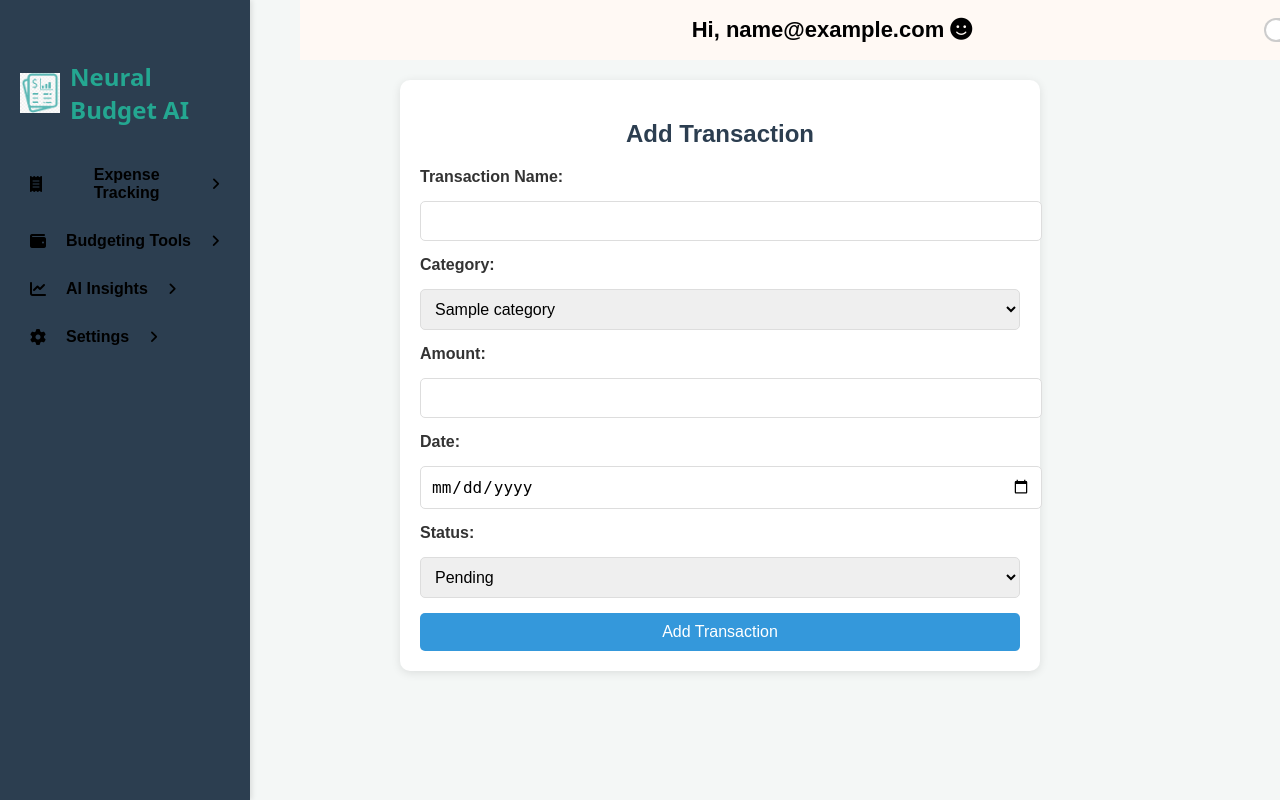
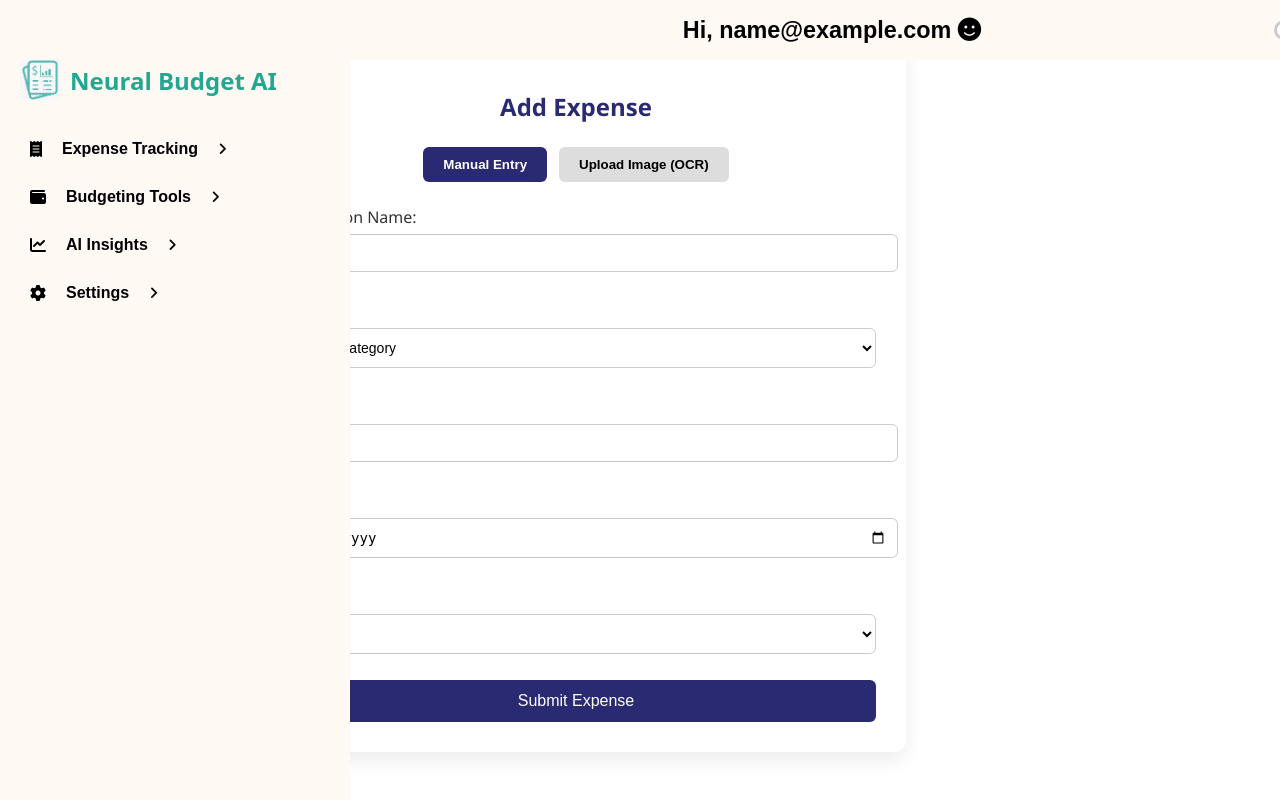
Before and after one commit to Anmolkumaarsiing/NeuralBudget, a Django app: template apps/transactions/templates/transactions/add_transaction.html in a window 1280 px wide. Run offline with Django 5.2, Linux system fonts and the light colour scheme; the template is opened without the code that fills it: most values are stand-ins (such as "Sample title", 1, 10 or a date in 2020); data that the repository does not hold is empty.

Commit message:
Added OCR Entry in Add transaction

```diff
--- a/apps/budgets/templates/budgets/set_Budget.html
+++ b/apps/budgets/templates/budgets/set_Budget.html
@@ -7,6 +7,7 @@
     <title>Neural Budget AI</title>
     <link rel="stylesheet" href="https://cdnjs.cloudflare.com/ajax/libs/font-awesome/6.5.1/css/all.min.css">
     <link rel="stylesheet" href="{% static 'reports/css/dashboard.css' %}">
+    <link rel="stylesheet" href="{% static 'reports/css/sidebar.css' %}">
     <script src="https://cdn.jsdelivr.net/npm/chart.js"></script>
     <script type="module" src="{% static 'core/js/darkmode.js' %}"></script>
     <script type="module" src="{% static 'transactions/js/income_tracker.js' %}"></script>
--- a/apps/transactions/static/transactions/css/add_transaction.css
+++ b/apps/transactions/static/transactions/css/add_transaction.css
@@ -1,160 +1,91 @@
-/* General Styles */
-body {
-    font-family: 'Arial', sans-serif;
-    background-color: #f4f7f6;
-    margin: 0;
-    padding: 0;
-    color: #333;
+/* ---------- Add Expense Section ---------- */
+.add-expense-section {
+  max-width: 600px;
+  margin: 40px auto;
+  padding: 30px;
+  background-color: #fff;
+  box-shadow: 0 8px 20px rgba(0, 0, 0, 0.08);
+  border-radius: 12px;
+  font-family: 'Segoe UI', sans-serif;
+
+  /* 🛠 Fix: Prevent internal scrolling */
+  overflow: visible;
+  height: auto;
 }
 
-.dashboard-container {
-    display: flex;
-    min-height: 100vh;
+/* Heading */
+.add-expense-section h2 {
+  text-align: center;
+  margin-bottom: 24px;
+  color: #2a2a72;
 }
 
-/* Sidebar Styles */
-.sidebar {
-    width: 250px;
-    background-color: #2c3e50;
-    color: #fff;
-    padding: 20px;
-    box-shadow: 2px 0 5px rgba(0, 0, 0, 0.1);
+/* Toggle Buttons (Manual / OCR) */
+.entry-toggle {
+  display: flex;
+  justify-content: center;
+  gap: 12px;
+  margin-bottom: 24px;
 }
 
-.sidebar .logo h2 {
-    font-size: 24px;
-    margin-bottom: 20px;
-    text-align: center;
+.entry-toggle button {
+  padding: 10px 20px;
+  border: none;
+  background-color: #ddd;
+  cursor: pointer;
+  border-radius: 6px;
+  font-weight: 600;
+  transition: 0.3s ease;
 }
 
-.sidebar .nav-links {
-    list-style: none;
-    padding: 0;
+.entry-toggle button.active {
+  background-color: #2a2a72;
+  color: white;
 }
 
-.sidebar .nav-links li {
-    margin: 15px 0;
+/* Form fields */
+.entry-form label {
+  display: block;
+  margin-top: 12px;
+  margin-bottom: 6px;
+  font-weight: 500;
+  color: #333;
 }
 
-.sidebar .nav-links li a {
-    color: #fff;
-    text-decoration: none;
-    font-size: 16px;
-    display: flex;
-    align-items: center;
-    padding: 10px;
-    border-radius: 5px;
-    transition: background-color 0.3s ease;
+.entry-form input,
+.entry-form select {
+  width: 100%;
+  padding: 10px;
+  margin-bottom: 16px;
+  border: 1px solid #ccc;
+  border-radius: 6px;
+  font-size: 14px;
+  background-color: #fff;
+  color: #000;
 }
 
-.sidebar .nav-links li a i {
-    margin-right: 10px;
+/* Submit Button */
+.entry-form button[type="submit"] {
+  background-color: #2a2a72;
+  color: white;
+  border: none;
+  padding: 12px;
+  width: 100%;
+  border-radius: 6px;
+  font-size: 16px;
+  cursor: pointer;
+  margin-top: 10px;
+  transition: background-color 0.3s ease;
 }
 
-.sidebar .nav-links li a:hover {
-    background-color: #34495e;
+.entry-form button[type="submit"]:hover {
+  background-color: #1d1d5c;
 }
 
-.sidebar .nav-links li.active a {
-    background-color: #34495e;
-    font-weight: bold;
+/* ---------- Optional: Responsive Adjustment ---------- */
+@media (max-width: 640px) {
+  .add-expense-section {
+    margin: 20px 16px;
+    padding: 20px;
+  }
 }
-
-/* Main Content Styles */
-.main-content {
-    flex: 1;
-    padding: 20px;
-    background-color: #fff;
-}
-
-/* Topbar Styles */
-.topbar {
-    display: flex;
-    justify-content: space-between;
-    align-items: center;
-    margin-bottom: 20px;
-}
-
-.topbar .greeting h3 {
-    font-size: 22px;
-    margin: 0;
-}
-
-.topbar .greeting span {
-    color: #3498db;
-}
-
-.topbar .actions {
-    display: flex;
-    align-items: center;
-}
-
-/* Dark Mode Toggle */
-.switch {
-    position: relative;
-    display: inline-block;
-    width: 50px;
-    height: 24px;
-}
-
-.switch input {
-    opacity: 0;
-    width: 0;
-    height: 0;
-}
-
-.slider {
-    position: absolute;
-    cursor: pointer;
-    top: 0;
-    left: 0;
-    right: 0;
-    bottom: 0;
-    background-color: #ccc;
-    transition: 0.4s;
-    border-radius: 24px;
-}
-
-.slider:before {
-    position: absolute;
-    content: "";
-    height: 20px;
-    width: 20px;
-    left: 2px;
-    bottom: 2px;
-    background-color: white;
-    transition: 0.4s;
-    border-radius: 50%;
-}
-
-input:checked + .slider {
-    background-color: #3498db;
-}
-
-input:checked + .slider:before {
-    transform: translateX(26px);
-}
-
-/* Add Transaction Section */
-/* Dark Mode Styles */
-body.dark-mode {
-    background-color: #1a1a1a;
-    color: #f4f7f6;
-}
-
-.dark-mode .sidebar {
-    background-color: #1a1a1a;
-}
-
-.dark-mode .sidebar .nav-links li a {
-    color: #f4f7f6;
-}
-
-.dark-mode .sidebar .nav-links li a:hover {
-    background-color: #333;
-}
-
-.dark-mode .main-content {
-    background-color: #2c3e50;
-    color: #f4f7f6;
-}
--- a/apps/transactions/templates/transactions/add_transaction.html
+++ b/apps/transactions/templates/transactions/add_transaction.html
@@ -94,16 +94,21 @@
 
     <!-- Add_Transaction Section -->
 
-    <section class="add-transaction">
-        <h2>Add Transaction</h2>
-        <form method="POST" action="" id="addTransactionForm">
+    <section class="add-expense-section">
+  <h2>Add Expense</h2>
+
+  <!-- Entry Type Toggle -->
+  <div class="entry-toggle">
+    <button type="button" id="manualBtn" class="active" onclick="showForm('manual')">Manual Entry</button>
+    <button type="button" id="ocrBtn" onclick="showForm('ocr')">Upload Image (OCR)</button>
+  </div>
+
+  <!-- Manual Entry Form -->
+  <form method="POST" enctype="multipart/form-data" class="entry-form" id="manualForm" action="#">
     {% csrf_token %}
-
-            <!-- Name Field -->
     <label for="name">Transaction Name:</label>
     <input type="text" id="name" name="name" required>
 
-            <!-- Category Dropdown -->
     <label for="category">Category:</label>
     <select id="category" name="category" required onchange="toggleOtherCategory()">
       {% for category in categories %}
@@ -112,7 +117,6 @@
       <option value="Other">Other</option>
     </select>
 
-            <!-- Other Category Input (Hidden Initially) -->
     <div id="other-category-container" style="display: none;">
       <label for="other-category">Specify Category:</label>
       <input type="text" id="other-category" name="other_category">
@@ -135,9 +139,32 @@
       <option value="Due">Due</option>
     </select>
 
-            <button type="submit">Add Transaction</button>
+    <button type="submit">Submit Expense</button>
+  </form>
+
+  <!-- OCR Upload Form -->
+  <form method="POST" enctype="multipart/form-data" class="entry-form" id="ocrForm" style="display: none;" action="#">
+    {% csrf_token %}
+    <label for="receipt">Upload Receipt:</label>
+    <input type="file" id="receipt" name="receipt" accept="image/*" required>
+    <button type="submit">Upload & Extract</button>
   </form>
 </section>
+
+<script>
+  function showForm(type) {
+    document.getElementById("manualForm").style.display = (type === 'manual') ? 'block' : 'none';
+    document.getElementById("ocrForm").style.display = (type === 'ocr') ? 'block' : 'none';
+    document.getElementById("manualBtn").classList.toggle("active", type === 'manual');
+    document.getElementById("ocrBtn").classList.toggle("active", type === 'ocr');
+  }
+
+  function toggleOtherCategory() {
+    const selected = document.getElementById("category").value;
+    document.getElementById("other-category-container").style.display = (selected === "Other") ? "block" : "none";
+  }
+</script>
+
     </main>
     </div>
 </body>
```
Also changed, not shown: apps/reports/static/reports/css/dashboard.css (+40 -0 lines), commands.txt (added, +20 -0 lines), github push commands.txt (deleted, +0 -8 lines). Lines whose indentation alone changed are shown as unchanged.
